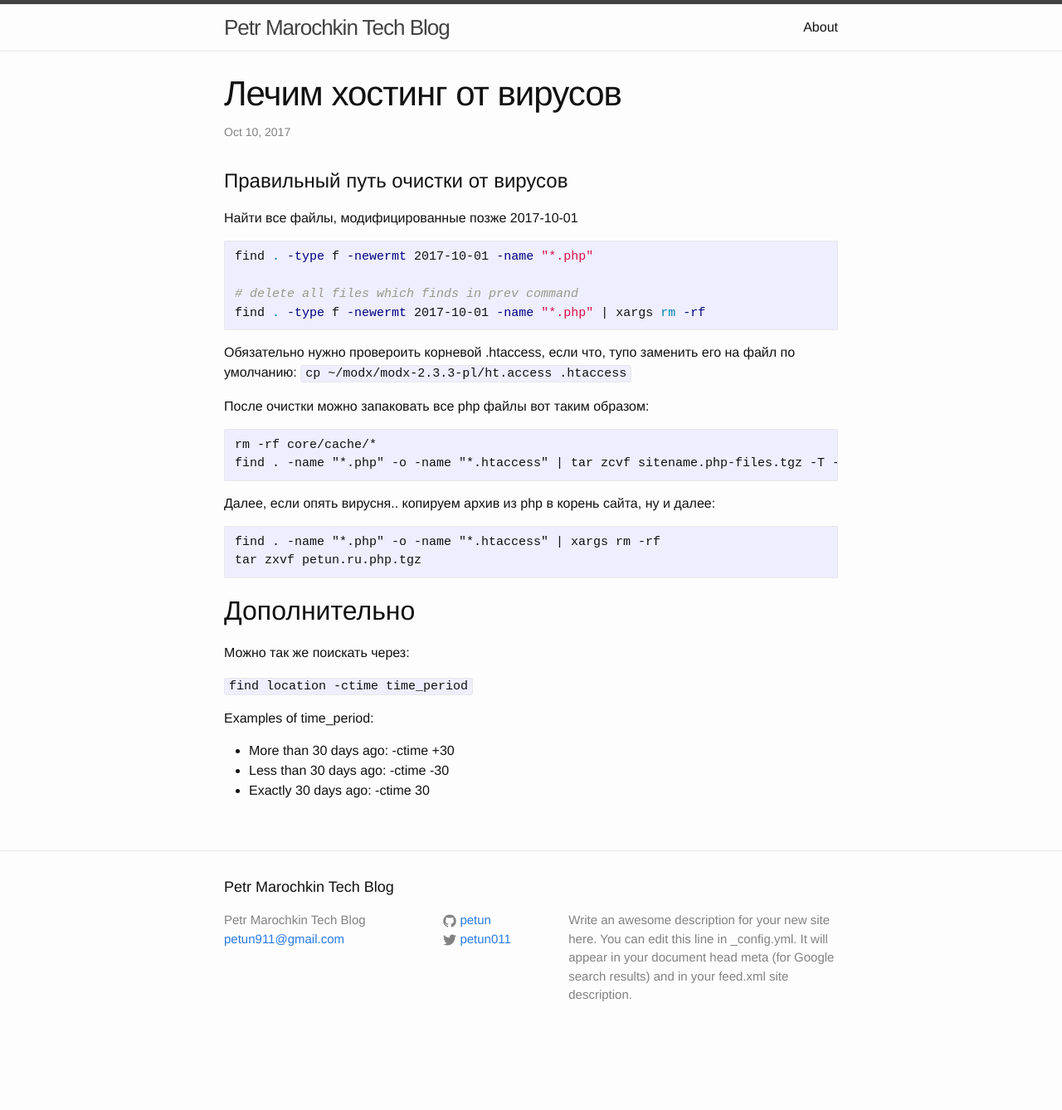
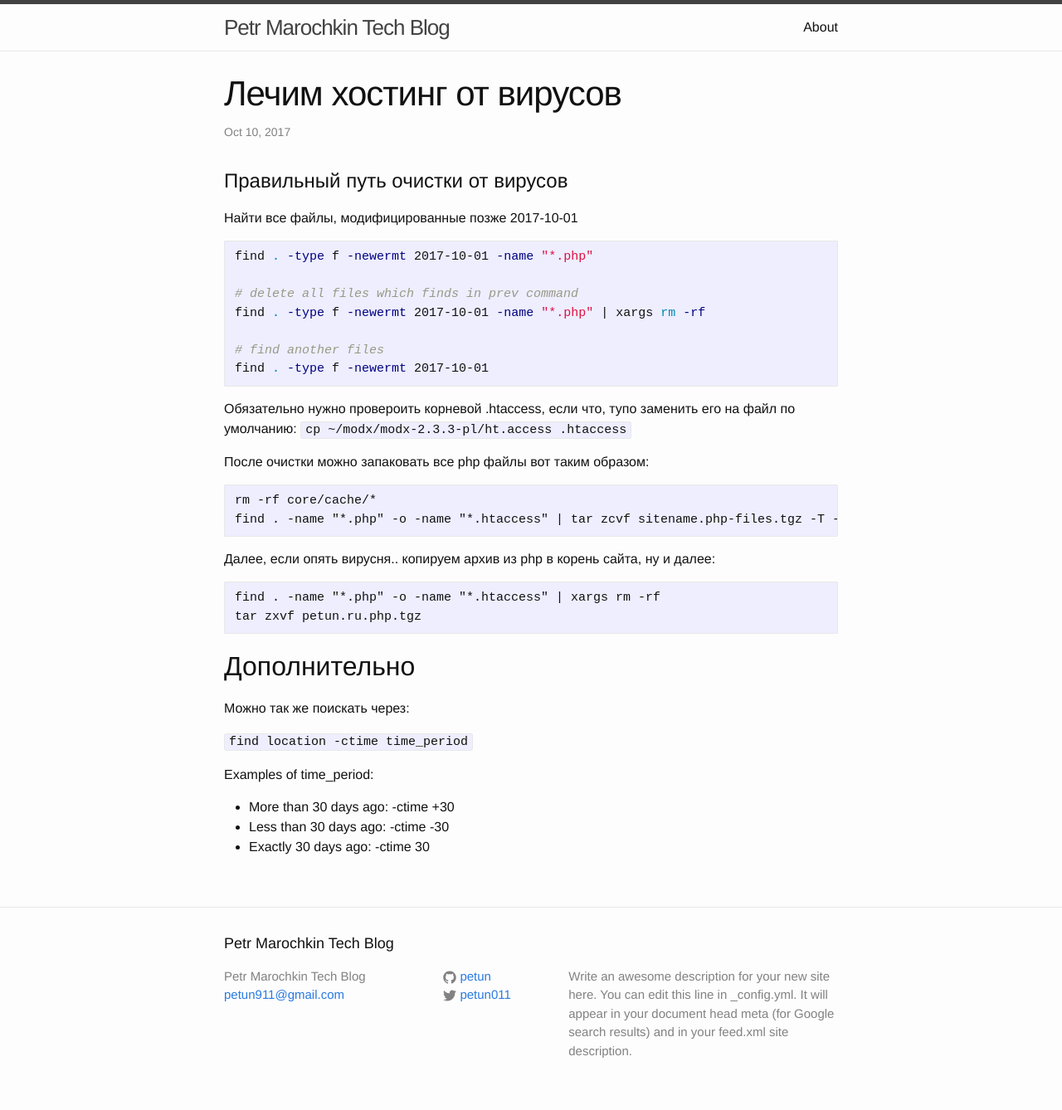
Before and after one commit to petun/petun.github.io, a Jekyll site: the page built from _posts/2017-10-10-hosting-virus-how-to.markdown, in a window 1280 px wide. Shown: the whole page at 83% size. Built offline with Jekyll 4.4.1, drawn with Linux system fonts in a browser that asks for light colours; before the commit the page ends 1271 px from its top, so only the background shows below that.

Commit message:
add hosting viruses

````diff
--- a/_posts/2017-10-10-hosting-virus-how-to.markdown
+++ b/_posts/2017-10-10-hosting-virus-how-to.markdown
@@ -14,6 +14,9 @@ find . -type f -newermt 2017-10-01 -name "*.php"
 
 # delete all files which finds in prev command
 find . -type f -newermt 2017-10-01 -name "*.php" | xargs rm -rf
+
+# find another files
+find . -type f -newermt 2017-10-01
 ```
 
 Обязательно нужно провероить корневой .htaccess, если что, тупо заменить его на файл по умолчанию:
````
